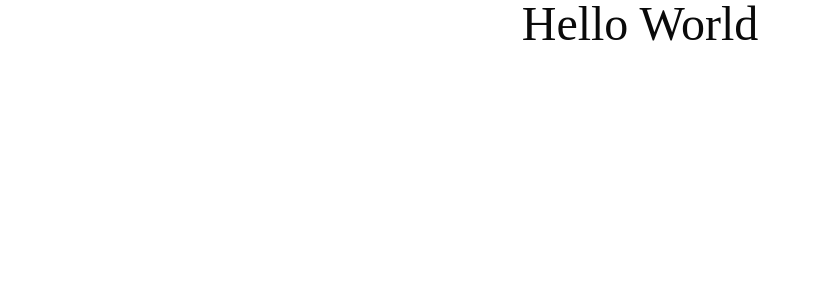
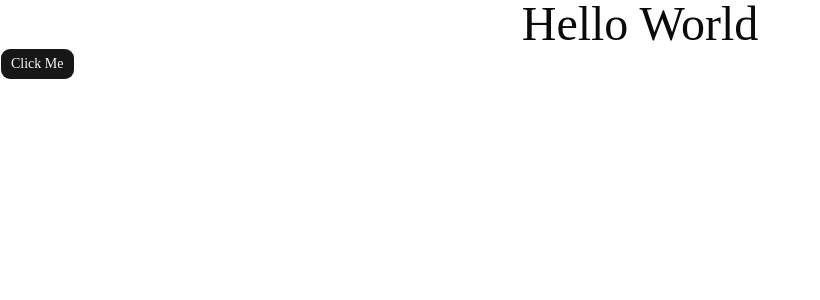
Before and after one commit to rakeebhasan09/next-event-by-ts, a Next.js app: page / in a window 1280 px wide. Shown: the top 300 px of the page, without its empty margins (0-820 px from the left). Built offline with nearby package versions, Linux system fonts and the light colour scheme.

Commit message:
Start learn typescript.

```diff
--- a/src/app/page.tsx
+++ b/src/app/page.tsx
@@ -1,7 +1,12 @@
+import { Button } from "@/components/ui/button";
+
 export default function Home() {
 	return (
-		<div className="capitalize text-center text-5xl font-medium">
-			hello world
+		<div>
+			<h2 className="capitalize text-center text-5xl font-medium">
+				hello world
+			</h2>
+			<Button>Click Me</Button>
 		</div>
 	);
 }
```
